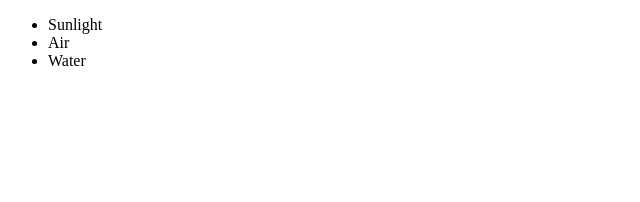
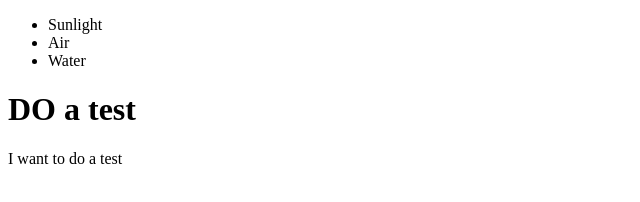
Before and after one commit to Gingene/project004, a plain HTML site: page index.html in a window 1280 px wide. Shown: the whole page, without its empty margins (0-640 px from the left). Drawn offline with Linux system fonts and the light colour scheme.

Commit message:
do a test in branch test

```diff
--- a/index.html
+++ b/index.html
@@ -18,6 +18,8 @@
         <li>Air</li>
         <li>Water</li>
     </ul>
+    <h1>DO a test</h1>
+    <p>I want to do a test</p>
 </body>
 
 </html>
```
